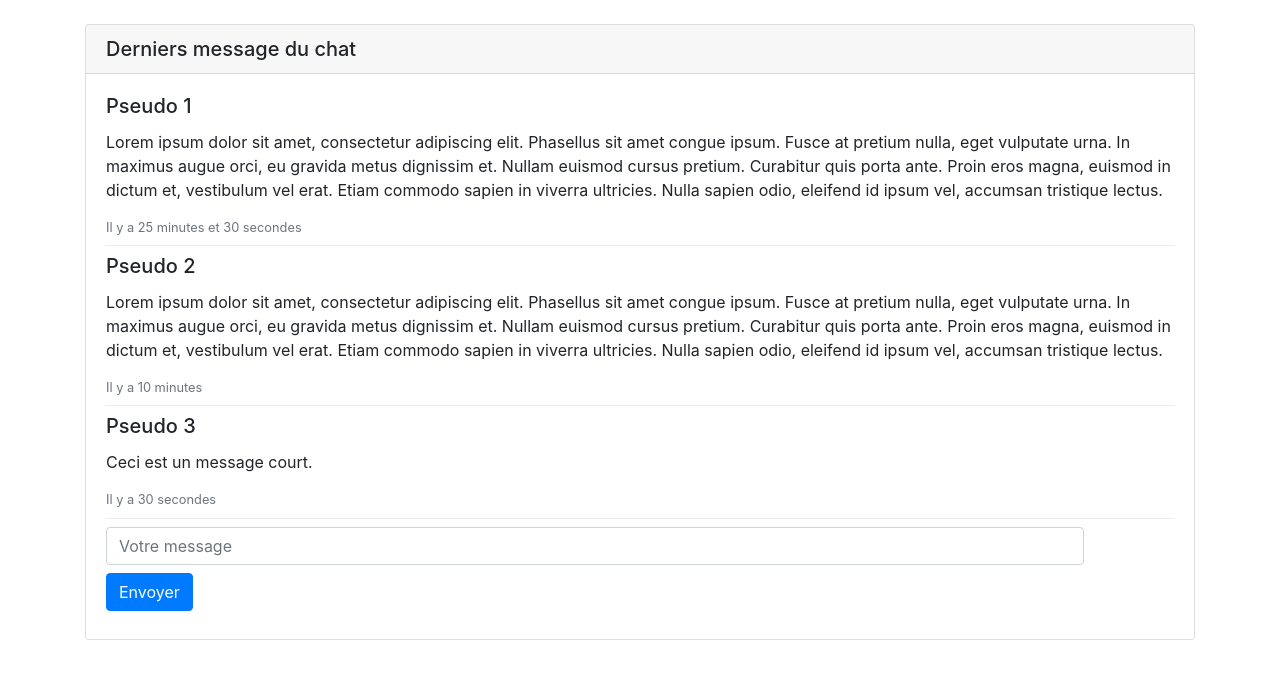
After one commit to AlexandreBarde/ChatJS, a PHP site: page /chat.php in a window 1280 px wide. The commit adds this page. Shown: the top 679 px of the page. Run offline with PHP 8.4, Linux system fonts and the light colour scheme; the visitor is signed in with stand-in values (Sample User, id 1); a stand-in replaces the project's code that opens the database connection.

Commit message:
Page chat (template)

```diff
--- /dev/null
+++ b/chat.php
@@ -0,0 +1,53 @@
+<?php
+
+session_start();
+
+if(!isset($_SESSION['username']))
+{
+    header("Location: index.php");
+}
+
+?>
+
+<!doctype html>
+<html lang="fr">
+<head>
+    <meta charset="UTF-8">
+    <meta name="viewport"
+          content="width=device-width, user-scalable=no, initial-scale=1.0, maximum-scale=1.0, minimum-scale=1.0">
+    <meta http-equiv="X-UA-Compatible" content="ie=edge">
+    <link rel="stylesheet" href="https://maxcdn.bootstrapcdn.com/bootstrap/4.0.0/css/bootstrap.min.css" integrity="sha384-Gn5384xqQ1aoWXA+058RXPxPg6fy4IWvTNh0E263XmFcJlSAwiGgFAW/dAiS6JXm" crossorigin="anonymous">
+    <title>ChatJS</title>
+</head>
+    <body>
+    <br />
+    <div class="container">
+        <div class="card">
+            <h5 class="card-header">Derniers message du chat</h5>
+            <div class="card-body">
+                <h5 class="card-title">Pseudo 1</h5>
+                <p class="card-text">Lorem ipsum dolor sit amet, consectetur adipiscing elit. Phasellus sit amet congue ipsum. Fusce at pretium nulla, eget vulputate urna. In maximus augue orci, eu gravida metus dignissim et. Nullam euismod cursus pretium. Curabitur quis porta ante. Proin eros magna, euismod in dictum et, vestibulum vel erat. Etiam commodo sapien in viverra ultricies. Nulla sapien odio, eleifend id ipsum vel, accumsan tristique lectus.</p>
+                <small class="form-text text-muted">Il y a 25 minutes et 30 secondes</small>
+                <div class="dropdown-divider"></div>
+                <h5 class="card-title">Pseudo 2</h5>
+                <p class="card-text">Lorem ipsum dolor sit amet, consectetur adipiscing elit. Phasellus sit amet congue ipsum. Fusce at pretium nulla, eget vulputate urna. In maximus augue orci, eu gravida metus dignissim et. Nullam euismod cursus pretium. Curabitur quis porta ante. Proin eros magna, euismod in dictum et, vestibulum vel erat. Etiam commodo sapien in viverra ultricies. Nulla sapien odio, eleifend id ipsum vel, accumsan tristique lectus.</p>
+                <small class="form-text text-muted">Il y a 10 minutes</small>
+                <div class="dropdown-divider"></div>
+                <h5 class="card-title">Pseudo 3</h5>
+                <p class="card-text">Ceci est un message court.</p>
+                <small class="form-text text-muted">Il y a 30 secondes</small>
+                <div class="dropdown-divider"></div>
+                <form class="form-row">
+                    <div class="col-11">
+                        <label class="sr-only" for="inlineFormInputName2">Message</label>
+                        <input type="text" class="form-control mb-2 mr-sm-2" id="inlineFormInputName2" placeholder="Votre message">
+                    </div>
+                    <div class="col">
+                        <button type="submit" class="btn btn-primary mb-2">Envoyer</button>
+                    </div>
+                </form>
+            </div>
+        </div>
+    </div>
+    </body>
+</html>
--- a/index.php
+++ b/index.php
@@ -8,7 +8,7 @@ $db = Database::getInstance();
 
 if(isset($_SESSION['username']))
 {
-    require("include/chat.php");
+    header("Location: chat.php");
 }
 else
 {
@@ -22,7 +22,7 @@ else
                 unset($_SESSION['erreur']);
                 break;
             case 1:
-                echo "<div class=\"container\"><div class=\"alert alert-danger\" role=\"alert\">Mot de passe incorrect !</div></div>";
+                echo "<div class=\"container\"><div class=\"alert alert-danger\" role=\"alert\">Utilisateur ou mot de passe incorrect !</div></div>";
                 unset($_SESSION['erreur']);
                 break;
         }
```
Also changed, not shown: include/chat.php (deleted, +0 -13 lines), include/checkco.php (+6 -18 lines), include/style.css (deleted), include/template.js (deleted).
